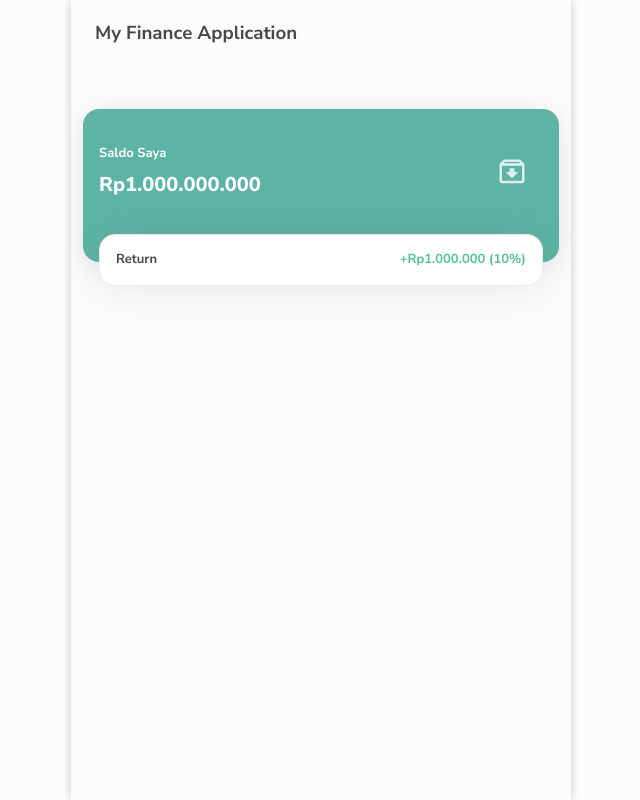
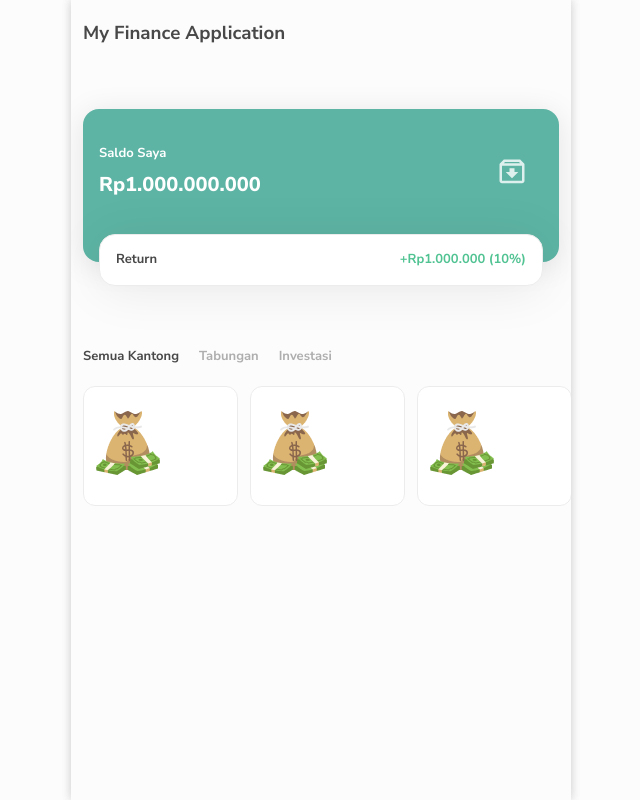
Before and after one commit to AburizalAN/Finance-App, a Next.js app: page / in a window 1280 px wide. Shown: the whole page, without its empty margins (319-959 px from the left). Built offline with nearby package versions, Linux system fonts and the light colour scheme.

Commit message:
WIP: slider kantong

```diff
--- /dev/null
+++ b/components/TabKantong.tsx
@@ -0,0 +1,88 @@
+import React, { useState, SyntheticEvent, ReactNode } from 'react'
+import styled from '@emotion/styled'
+import Tabs from '@mui/material/Tabs'
+import Tab from '@mui/material/Tab'
+import Box from '@mui/material/Box'
+import Grid from '@mui/material/Grid'
+import { Card, SliderGrid } from 'components/style'
+
+const Container = styled.div`
+  margin-top: 62px;
+`
+const StyledTab = styled(Tab)`
+  padding: 0;
+  margin-right: 20px;
+  min-width: 0;
+  max-width: auto;
+  text-transform: none;
+  min-height: 0;
+  font-size: 13px;
+  font-weight: 700;
+  line-height: 17.73px;
+  color: #AEAEAE;
+`
+
+interface TabPanelProps {
+  children?: ReactNode
+  index: number
+  value: number
+}
+
+interface TabItem {
+  label: string,
+
+}
+
+const tabItems: Array<TabItem> = [
+  { label: 'Semua Kantong' },
+  { label: 'Tabungan' },
+  { label: 'Investasi'},
+]
+
+const TabPanel = (props: TabPanelProps) => {
+  const { children, index, value } = props
+  return (
+    <Box mx="-12px" hidden={index !== value}>
+      <SliderGrid columnSpacing="12px" px="12px">
+        {[...Array(4)].map((item, i: number) => (
+          <Grid key={i} item>
+            <Card padding="24px 12px" width="155px">
+              <img src="/money-bag.png" alt="money bag" />
+            </Card>
+          </Grid>
+        ))}
+      </SliderGrid>
+    </Box>
+  )
+}
+
+const TabKantong = () => {
+  const [value, setValue] = useState(0);
+
+  const handleChange = (event: SyntheticEvent, newValue: number) => {
+    setValue(newValue)
+  }
+
+  return (
+    <Container>
+      <Box>
+        <Tabs sx={{ marginBottom: '20px' }} value={value} onChange={handleChange}>
+          {tabItems.map((item: TabItem, index: number) => (
+            <StyledTab label={item.label}  key={index}/>
+          ))}
+        </Tabs>
+      </Box>
+      <TabPanel value={value} index={0}>
+        Item One
+      </TabPanel>
+      <TabPanel value={value} index={1}>
+        Item Two
+      </TabPanel>
+      <TabPanel value={value} index={2}>
+        Item Three
+      </TabPanel>
+    </Container>
+  )
+}
+
+export default TabKantong
--- a/components/style.ts
+++ b/components/style.ts
@@ -1,5 +1,28 @@
 import Box from '@mui/material/Box'
+import Grid from '@mui/material/Grid'
 import styled from '@emotion/styled'
+import { createTheme} from '@mui/material/styles';
+
+export const theme = createTheme({
+  components: {
+    MuiTabs: {
+      styleOverrides: {
+        root: `
+          min-height: 0;
+          .Mui-selected {
+            color: #484848 !important;
+          }
+        `,
+        indicator: {
+          display: 'none'
+        }
+      }
+    }
+  },
+  typography: {
+    fontFamily: '"Nunito Sans", "Roboto", "Helvetica", "Arial", sans-serif',
+  },
+})
 
 export const AppTitle = styled(Box)`
   h3 {
@@ -58,3 +81,22 @@ export const WhiteBackground = styled.div`
     color: #51C393;
   }
 `
+export const Card = styled(Box)((props: any) => {
+  const { radius, padding } = props
+  return `
+  background-color: white;
+  padding: ${padding ?? '12px'};
+  border-radius: ${radius ?? '12px'};
+  border: 1px solid #ECECEC;
+  // box-shadow: 0px 4px 50px 0px #00000014;
+`
+})
+export const SliderGrid = styled(Grid)`
+  flex-wrap: nowrap;
+  overflow-x: auto;
+  overflow-y: visible;
+`
+SliderGrid.defaultProps = {
+  container: true,
+  className: 'scrollX',
+}
--- a/pages/_app.tsx
+++ b/pages/_app.tsx
@@ -1,8 +1,14 @@
 import '../styles/globals.css'
 import type { AppProps } from 'next/app'
+import { createTheme, ThemeProvider, styled } from '@mui/material/styles'
+import { theme } from 'components/style'
 
 function MyApp({ Component, pageProps }: AppProps) {
-  return <Component {...pageProps} />
+  return (
+    <ThemeProvider theme={theme}>
+      <Component {...pageProps} />
+    </ThemeProvider>
+  )
 }
 
 export default MyApp
--- a/pages/index.tsx
+++ b/pages/index.tsx
@@ -3,6 +3,7 @@ import Head from 'next/head'
 import { AppTitle } from 'components/style'
 import TotalSaldoComponent from 'components/TotalSaldoComponent'
 import Box from '@mui/material/Box'
+import TabKantong from 'components/TabKantong'
 
 const Home: NextPage = () => {
   return (
@@ -13,11 +14,12 @@ const Home: NextPage = () => {
         <link rel="icon" href="/favicon.ico" />
       </Head>
 
-      <AppTitle px="12px" pt="20px" mb="62px">
+      <AppTitle pt="20px" mb="62px">
         <h3>My Finance Application</h3>
       </AppTitle>
 
       <TotalSaldoComponent />
+      <TabKantong />
     </Box>
   )
 }
--- a/styles/globals.css
+++ b/styles/globals.css
@@ -24,3 +24,7 @@ a {
 h1, h2, h3, h4, h5, h6 {
   margin: 0;
 }
+
+.scrollX::-webkit-scrollbar {
+  display: none;
+}
```
Also changed, not shown: public/money-bag.png (added).
